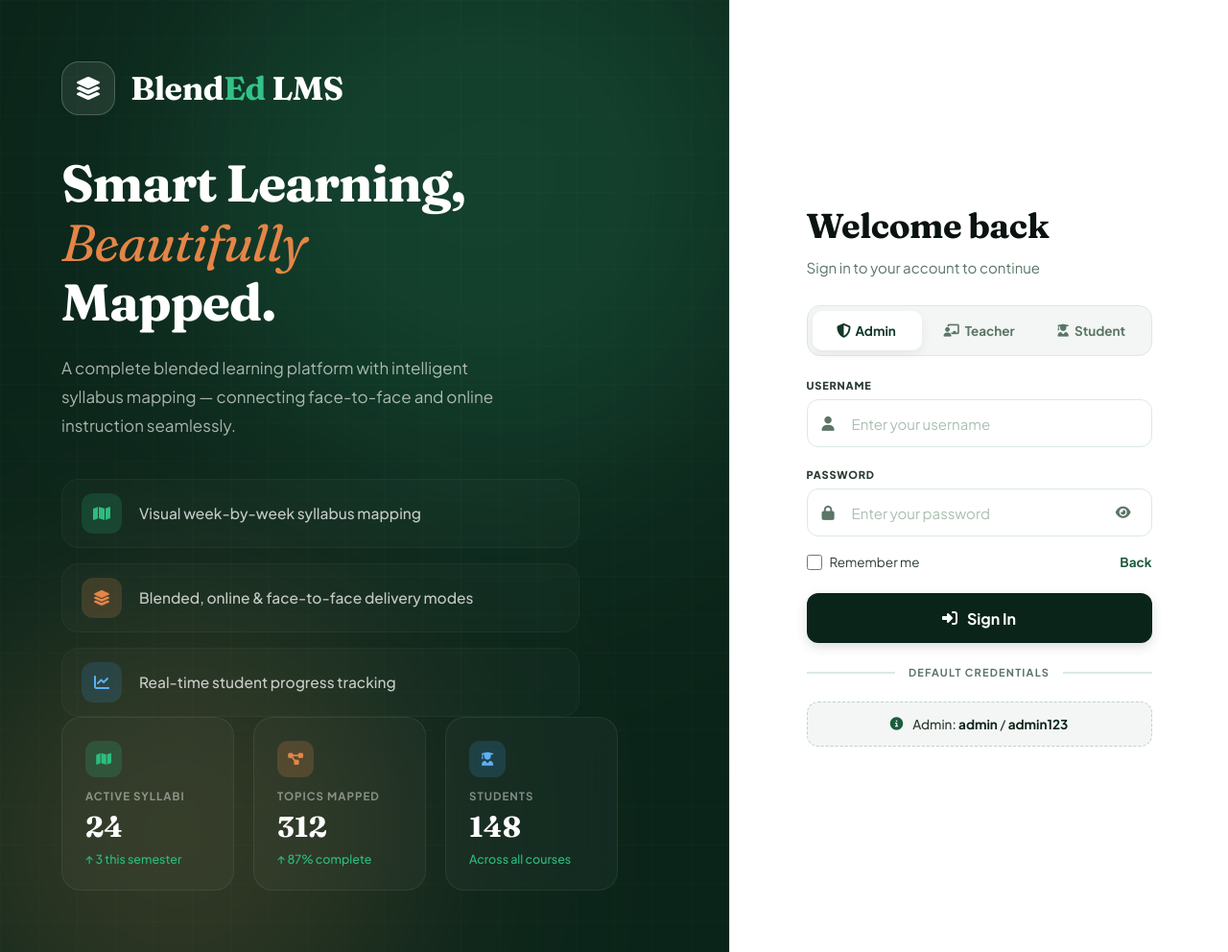
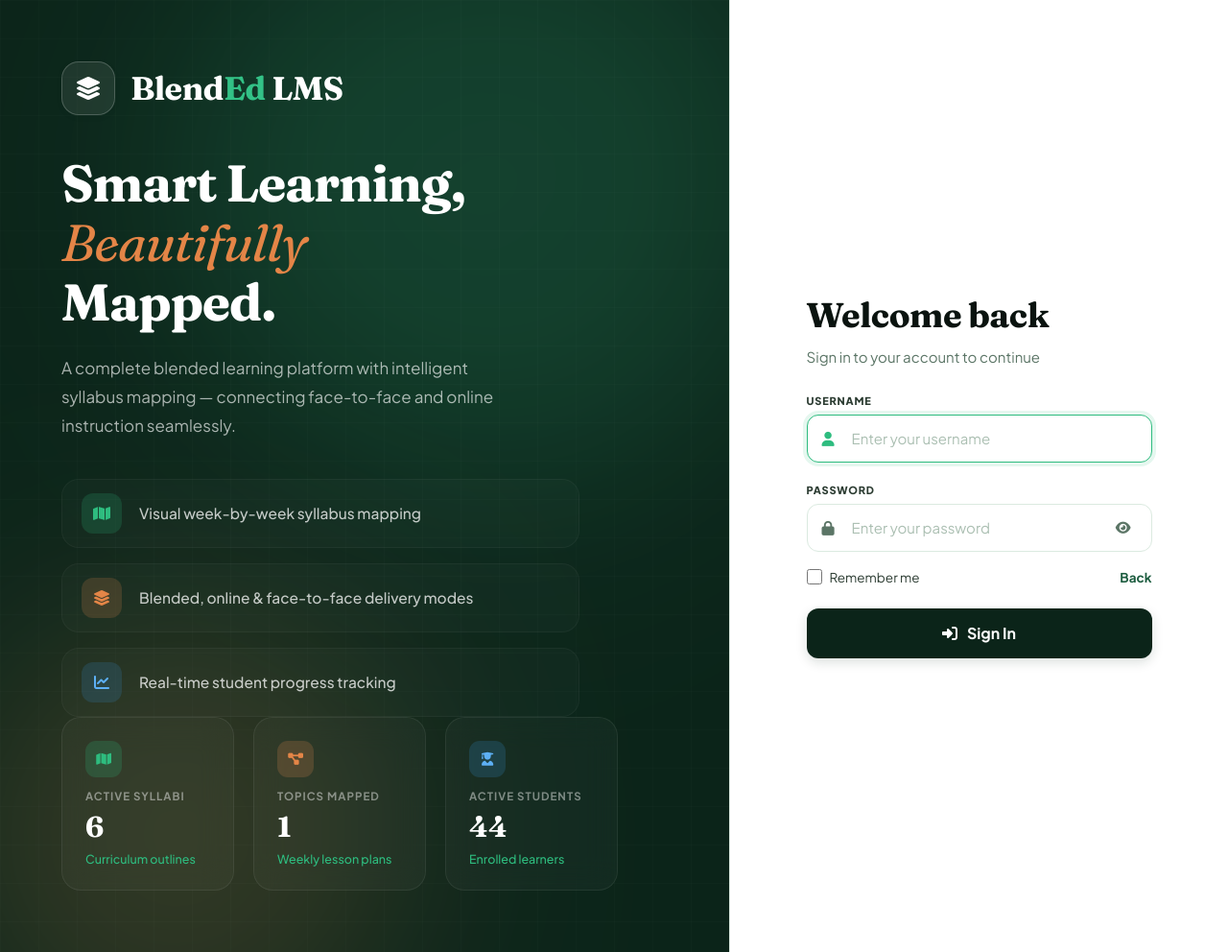
Before and after one commit to liked-jans/learnlms, a PHP site: page /login in a window 1280 px wide. Shown: the whole page at 96% size. Run offline with PHP 8.4, Linux system fonts and the light colour scheme; data comes from the database, SQL or seed files in the repository.

Commit message:
feat(auth): dynamic platform stats, remove default credentials, unified single-form login

```diff
--- a/login.php
+++ b/login.php
@@ -3,32 +3,34 @@ require_once 'includes/config.php';
 if (isLoggedIn()) redirect(getRoleDashboard($_SESSION['role']));
 
 $error = '';
-$selectedRole = 'admin';
-$roleHintsPhp = [
-    'admin'   => 'Admin: <strong>admin</strong> / <strong>admin123</strong>',
-    'teacher' => 'Sign in with your teacher account credentials',
-    'student' => 'Sign in with your student account credentials',
+
+// Live platform stats
+$statsQuery = $conn->query("
+    SELECT
+        (SELECT COUNT(*) FROM syllabi) as total_syllabi,
+        (SELECT COUNT(*) FROM syllabus_topics) as total_topics,
+        (SELECT COUNT(*) FROM users WHERE role = 'student' AND status = 'active') as total_students
+");
+$stats = $statsQuery ? $statsQuery->fetch_assoc() : [
+    'total_syllabi' => 0,
+    'total_topics' => 0,
+    'total_students' => 0
 ];
+
 if ($_SERVER['REQUEST_METHOD'] === 'POST') {
     $username = sanitize($_POST['username'] ?? '');
     $password = $_POST['password'] ?? '';
-    $selectedRole = in_array($_POST['role'] ?? '', ['admin','teacher','student'], true) ? $_POST['role'] : 'admin';
-    if ($username && $password) {
+    if ($username !== '' && $password !== '') {
         $stmt = $conn->prepare("SELECT * FROM users WHERE username=? AND status='active'");
         $stmt->bind_param('s', $username);
         $stmt->execute();
         $user = $stmt->get_result()->fetch_assoc();
         if ($user && password_verify($password, $user['password'])) {
-            if ($user['role'] !== $selectedRole) {
-                $roleLabels = ['admin'=>'Administrator','teacher'=>'Teacher','student'=>'Student'];
-                $error = "This account is registered as {$roleLabels[$user['role']]}, not {$roleLabels[$selectedRole]}. Switch tabs above and try again.";
-            } else {
-                $_SESSION['user_id'] = $user['id'];
-                $_SESSION['role'] = $user['role'];
-                $_SESSION['full_name'] = $user['full_name'];
-                logActivity($user['id'], 'Logged in', 'Authentication');
-                redirect(getRoleDashboard($user['role']));
-            }
+            $_SESSION['user_id'] = $user['id'];
+            $_SESSION['role'] = $user['role'];
+            $_SESSION['full_name'] = $user['full_name'];
+            logActivity($user['id'], 'Logged in', 'Authentication');
+            redirect(getRoleDashboard($user['role']));
         } else {
             $error = 'Invalid username or password.';
         }
@@ -504,20 +506,20 @@ body {
         <div class="deco-card">
             <div class="deco-card-icon g"><i class="fas fa-map"></i></div>
             <div class="deco-card-label">Active Syllabi</div>
-            <div class="deco-card-value">24</div>
-            <div class="deco-card-sub">↑ 3 this semester</div>
+            <div class="deco-card-value"><?= number_format((int)($stats['total_syllabi'] ?? 0)) ?></div>
+            <div class="deco-card-sub">Curriculum outlines</div>
         </div>
         <div class="deco-card">
             <div class="deco-card-icon o"><i class="fas fa-diagram-project"></i></div>
             <div class="deco-card-label">Topics Mapped</div>
-            <div class="deco-card-value">312</div>
-            <div class="deco-card-sub">↑ 87% complete</div>
+            <div class="deco-card-value"><?= number_format((int)($stats['total_topics'] ?? 0)) ?></div>
+            <div class="deco-card-sub">Weekly lesson plans</div>
         </div>
         <div class="deco-card">
             <div class="deco-card-icon b"><i class="fas fa-user-graduate"></i></div>
-            <div class="deco-card-label">Students</div>
-            <div class="deco-card-value">148</div>
-            <div class="deco-card-sub">Across all courses</div>
+            <div class="deco-card-label">Active Students</div>
+            <div class="deco-card-value"><?= number_format((int)($stats['total_students'] ?? 0)) ?></div>
+            <div class="deco-card-sub">Enrolled learners</div>
         </div>
     </div>
 </div>
@@ -530,17 +532,17 @@ body {
 <div class="mobile-stats">
     <div class="mobile-stat">
         <div class="mobile-stat-icon g"><i class="fas fa-map"></i></div>
-        <div class="mobile-stat-value">24</div>
+        <div class="mobile-stat-value"><?= number_format((int)($stats['total_syllabi'] ?? 0)) ?></div>
         <div class="mobile-stat-label">Active Syllabi</div>
     </div>
     <div class="mobile-stat">
         <div class="mobile-stat-icon o"><i class="fas fa-diagram-project"></i></div>
-        <div class="mobile-stat-value">312</div>
+        <div class="mobile-stat-value"><?= number_format((int)($stats['total_topics'] ?? 0)) ?></div>
         <div class="mobile-stat-label">Topics Mapped</div>
     </div>
     <div class="mobile-stat">
         <div class="mobile-stat-icon b"><i class="fas fa-user-graduate"></i></div>
-        <div class="mobile-stat-value">148</div>
+        <div class="mobile-stat-value"><?= number_format((int)($stats['total_students'] ?? 0)) ?></div>
         <div class="mobile-stat-label">Students</div>
     </div>
 </div>
@@ -552,13 +554,6 @@ body {
             <p class="login-sub">Sign in to your account to continue</p>
         </div>
 
-        <div class="role-tabs">
-            <div class="role-tab-indicator" id="roleIndicator"></div>
-            <button type="button" class="role-tab <?= $selectedRole==='admin'?'active':'' ?>" onclick="setRole('admin', this)"><i class="fas fa-shield-alt"></i><span>Admin</span></button>
-            <button type="button" class="role-tab <?= $selectedRole==='teacher'?'active':'' ?>" onclick="setRole('teacher', this)"><i class="fas fa-chalkboard-teacher"></i><span>Teacher</span></button>
-            <button type="button" class="role-tab <?= $selectedRole==='student'?'active':'' ?>" onclick="setRole('student', this)"><i class="fas fa-user-graduate"></i><span>Student</span></button>
-        </div>
-
         <?php if ($error): ?>
         <div class="error-box">
             <i class="fas fa-exclamation-circle"></i>
@@ -567,12 +562,11 @@ body {
         <?php endif; ?>
 
         <form method="POST" id="loginForm">
-            <input type="hidden" name="role" id="roleInput" value="<?= htmlspecialchars($selectedRole) ?>">
             <div class="form-group">
                 <label class="form-label">Username</label>
                 <div class="input-wrap">
                     <i class="fas fa-user input-icon"></i>
-                    <input type="text" name="username" class="form-input" placeholder="Enter your username" required autocomplete="username">
+                    <input type="text" name="username" class="form-input" placeholder="Enter your username" required autocomplete="username" autofocus>
                 </div>
             </div>
             <div class="form-group">
@@ -601,13 +595,6 @@ body {
             </button>
         </form>
 
-        <div class="divider"><span>default credentials</span></div>
-
-        <div class="login-hint">
-            <i class="fas fa-info-circle"></i>
-            <span><?= $roleHintsPhp[$selectedRole] ?? '' ?></span>
-        </div>
-
 <script>
 function togglePass() {
     const inp = document.getElementById('passInput');
@@ -619,34 +606,6 @@ function togglePass() {
         inp.type = 'password';
         ico.className = 'fas fa-eye';
     }
-}
-
-const roleHints = {
-    admin: 'Admin: <strong>admin</strong> / <strong>admin123</strong>',
-    teacher: 'Sign in with your teacher account credentials',
-    student: 'Sign in with your student account credentials'
-};
-const roleTabs = document.querySelectorAll('.role-tab');
-const indicator = document.getElementById('roleIndicator');
-
-// Keep the sliding pill in sync with whichever tab the server marked
-// active (e.g. after a role-mismatch error reload).
-(function initIndicator(){
-    const activeIndex = Array.from(roleTabs).findIndex(b => b.classList.contains('active'));
-    if (activeIndex > -1) indicator.style.transform = `translateX(${activeIndex * 100}%)`;
-})();
-
-function setRole(role, btn) {
-    roleTabs.forEach(b => b.classList.remove('active'));
-    btn.classList.add('active');
-    const index = Array.from(roleTabs).indexOf(btn);
-    indicator.style.transform = `translateX(${index * 100}%)`;
-
-    const roleInput = document.getElementById('roleInput');
-    if (roleInput) roleInput.value = role;
-
-    const hintSpan = document.querySelector('.login-hint span');
-    if (hintSpan) hintSpan.innerHTML = roleHints[role];
 }
 
 const loginBtn = document.getElementById('loginBtn');
```
